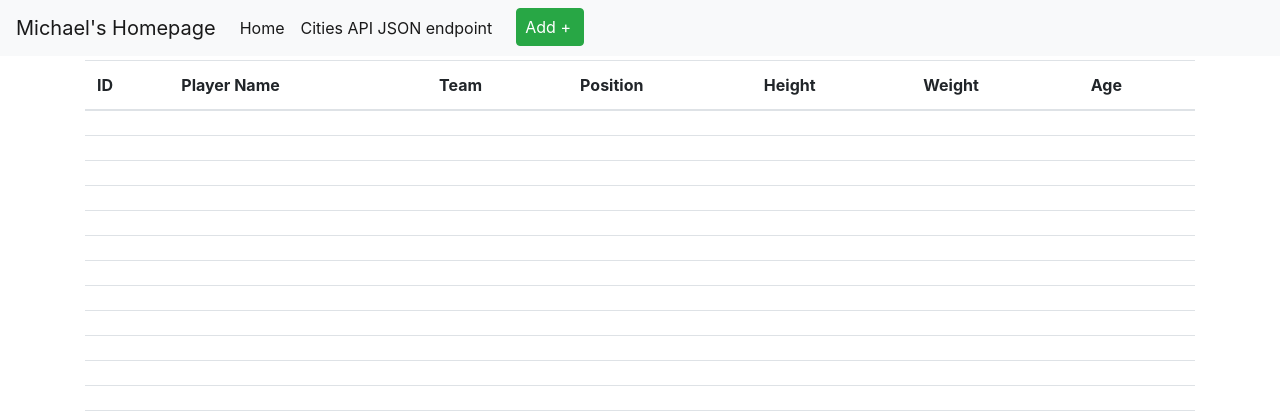
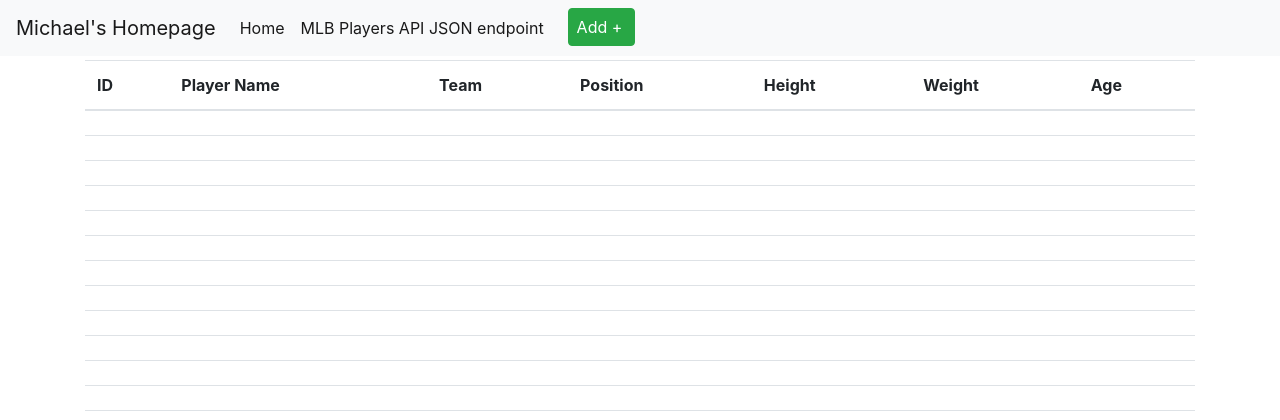
Before and after one commit to mcp48/IS601-Project3, a Flask app: page / in a window 1280 px wide. Shown: the top 420 px of the page. Run offline with Flask 2, Linux system fonts and the light colour scheme; data comes from the database, SQL or seed files in the repository; lists and menus that the app fills with data are empty; some libraries are stand-ins or nearby versions.

Commit message:
Feature: Updated layout template for new data

```diff
--- a/app/templates/layout.html
+++ b/app/templates/layout.html
@@ -16,7 +16,7 @@
     {% else %}
     <title>Welcome to My Site!</title>
     {% endif %}
-</head>
+<head>
  <body>
 <!-- As a heading -->
 
@@ -34,10 +34,10 @@
             <a class="nav-link" href="/">Home <span class="sr-only">(current)</span></a>
         </li>
         <li class="nav-item active">
-            <a class="nav-link" href="/api/v1/cities">Cities API JSON endpoint <span class="sr-only">(current)</span></a>
+            <a class="nav-link" href="/api/v1/players">MLB Players API JSON endpoint <span class="sr-only">(current)</span></a>
         </li>
         <li class="nav-item active">
-            <a class="btn btn-success pl-2 lr-2 ml-3" href="/cities/new">Add +<span class="sr-only">(current)</span></a>
+            <a class="btn btn-success pl-2 lr-2 ml-3" href="/player/new">Add +<span class="sr-only">(current)</span></a>
         </li>
     </ul>
   </div>
```
